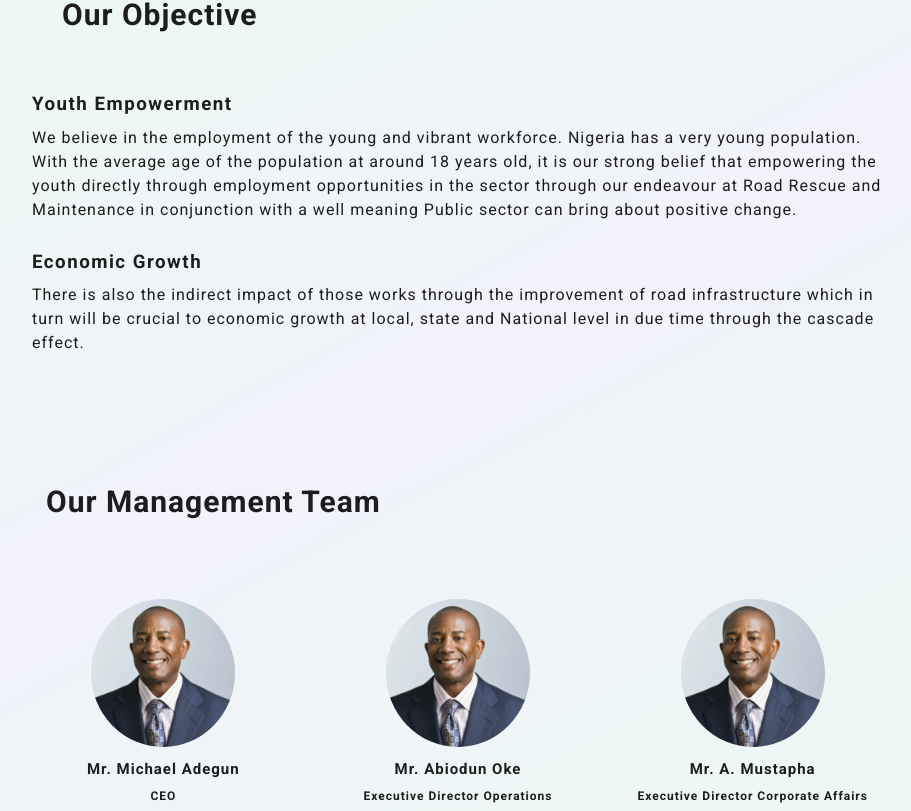
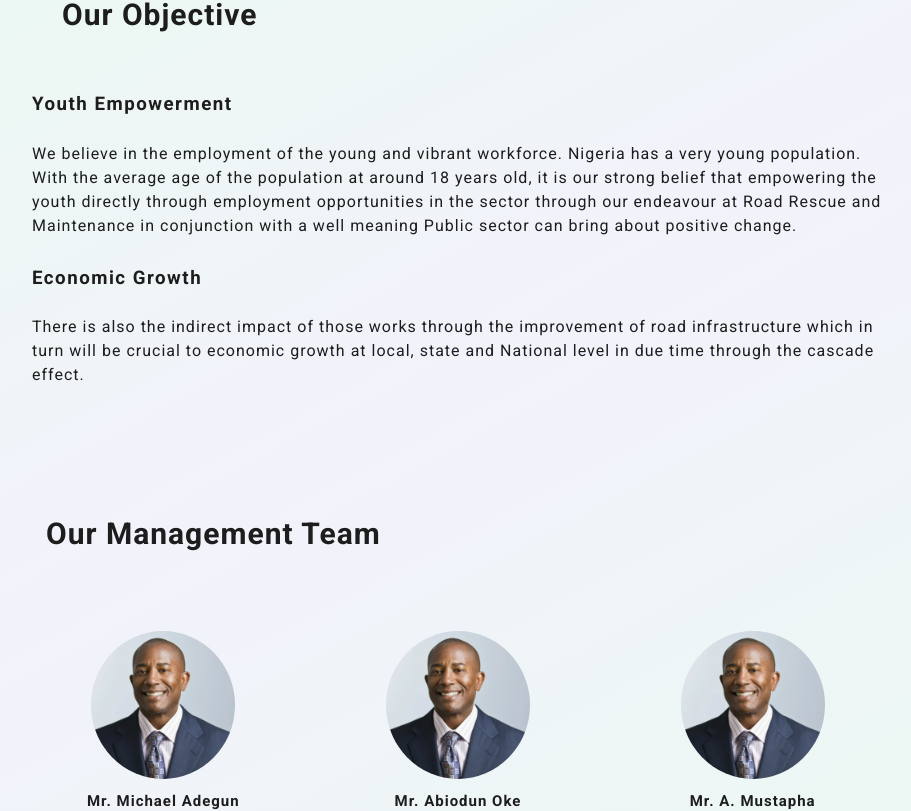
Before and after one commit to abeonweb/road-rescue-site, a React (Create React App) app: page /road-rescue-site/about in a window 1280 px wide. Shown: the part 279-1090 px from the top of the page, without its empty margins (182-1093 px from the left). Built offline with nearby package versions, Linux system fonts and the light colour scheme.

Commit message:
change name in management section

```diff
--- a/src/components/Modal.js
+++ b/src/components/Modal.js
@@ -17,7 +17,7 @@ export default function Modal({ open, onClose, id, image, name, title, descripti
                         <div className="management-info">
                             <h3 className="management-name">{name}</h3>
                             <h4 className="management-title">{title}</h4>
-                            <p className="management-body">{description}</p>
+                            <p className="management-description">{description}</p>
                         </div>
                     </div>
                 </article>
--- a/src/css/About.css
+++ b/src/css/About.css
@@ -11,10 +11,11 @@
     letter-spacing: 1.5px;
 }
 
-.management-body,
+.management-description,
 .about-body {
     letter-spacing: 1px;
     font-weight: 500;
+    margin-top: 1em;
 }
 
 /* =============== LAYOUT ================ */
@@ -38,26 +39,22 @@
 .management {
     letter-spacing: 1px;
     text-align: center;
-    max-width: 350px;
-    cursor: pointer;
+    display: flex;
+    flex-direction: column;
 }
 
 .profile {
     background-color: transparent;
     padding: 1em 0.2em 0;
-    display: flex;
-    flex-direction: column;
     justify-content: center;
     margin: 2em auto;
+    cursor: pointer;
 }
 
 
 .management {
     background-color: #f0f8ff;
     padding: 1em 1.5em;
-    display: flex;
-    flex-direction: column;
-    grid-auto-rows: minmax(50px, auto);
     margin-bottom: 4em;
     border-radius: 6px;
     border-top-right-radius: 8px;
@@ -80,9 +77,12 @@
     padding: 0.2em 0;
 }
 
-.profile-title,
+.profile-title {
+    font-size: 0.75em;
+}
+
 .management-title {
-    font-size: 0.75em;
+    font-size: 1em;
 }
 
 .profile-image-container,
@@ -108,6 +108,7 @@
 }
 
 .modal {
+    min-width: 90%;
     position: fixed;
     top: 50%;
     left: 50%;
@@ -121,6 +122,7 @@
     background-color: transparent;
     font-weight: bold;
     font-size: larger;
+    cursor: pointer;
 }
 
 @media (min-width: 600px) {
```
